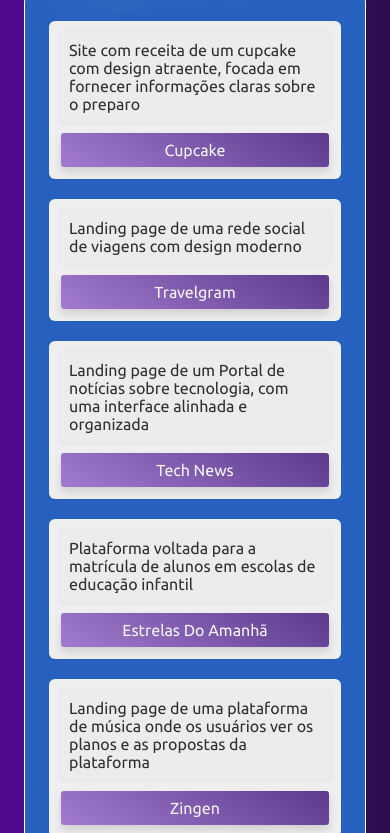
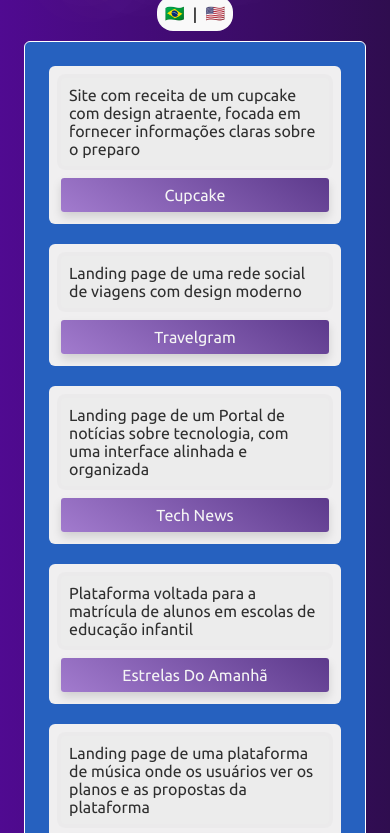
Before and after one commit to Skitttz/MBA-Rocketseat, a plain HTML site: page index.html in a window 390 px wide. Shown: the part 76-909 px from the top of the page. Drawn offline with Linux system fonts and the light colour scheme.

Commit message:
style: mobile container-language

```diff
--- a/style.css
+++ b/style.css
@@ -98,6 +98,18 @@ main {
   display: flex;
   gap: 8px;
   top: 10px;
+}
+
+@media (max-width: 32rem) {
+  .container-language {
+    position: relative;
+    margin: 0 auto;
+    display: flex;
+    justify-content: center;
+    align-items: center;
+    top: 0px;
+    background-color: var(--neon-text-color);
+  }
 }
 
 .text-language,
```
